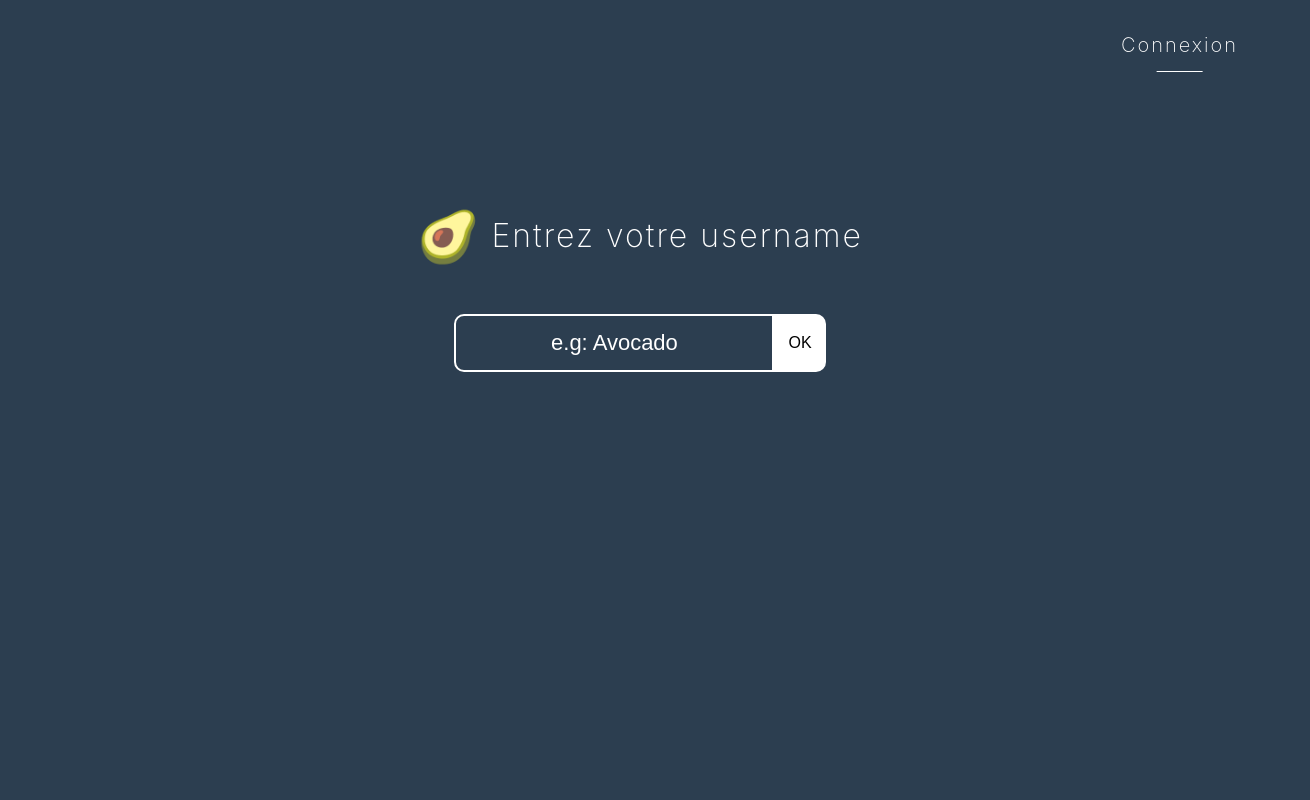
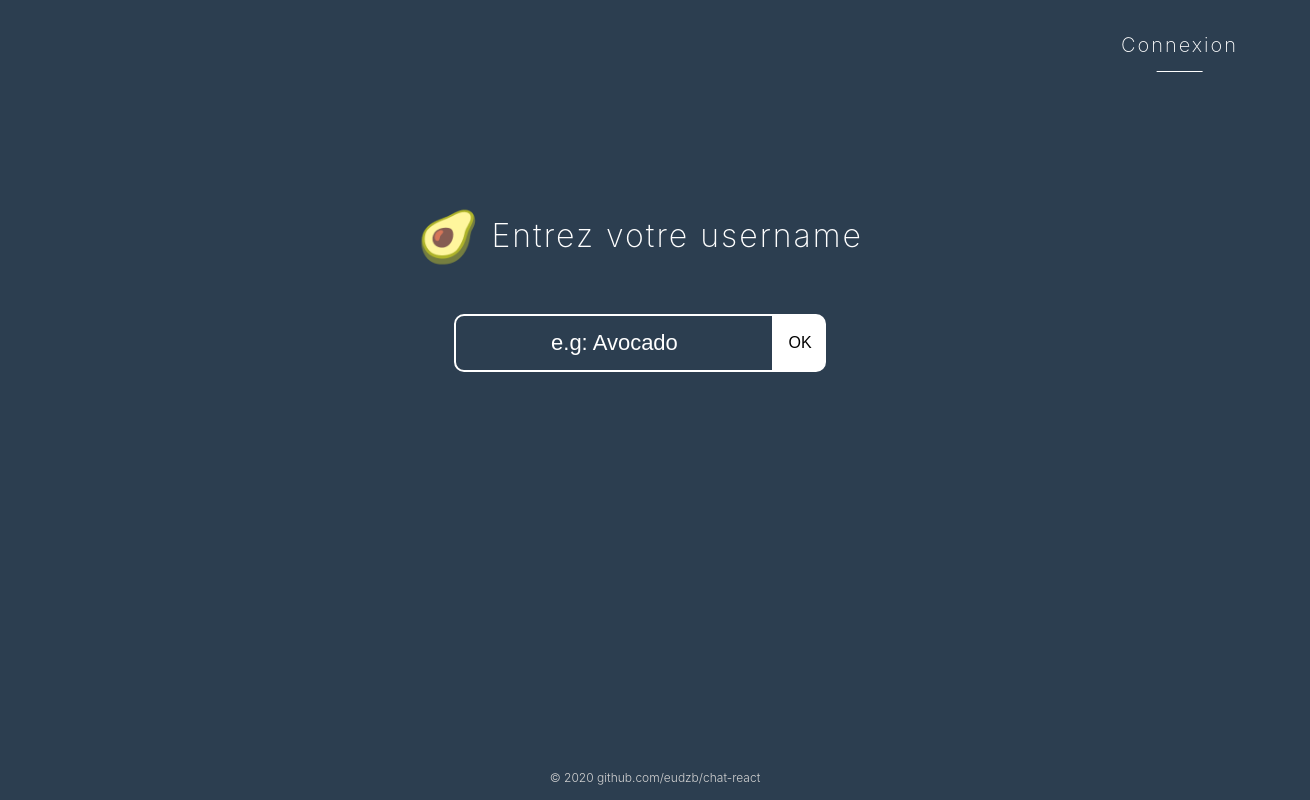
Before and after one commit to eudzb/chat-react, a React (Create React App) app: page / in a window 1280 px wide. Shown: the whole page, 1310 px wide, since content can reach past the window. Built offline with nearby package versions, Linux system fonts and the light colour scheme; no server answers.

Commit message:
add footer

```diff
--- a/src/App.js
+++ b/src/App.js
@@ -6,6 +6,7 @@ import { Provider } from 'react-redux'
 import './App.css'
 import logger from './services/middleware'
 import Routes from './router/routes'
+import styled from 'styled-components';
 
 console.log(getMovies)
 
@@ -15,12 +16,30 @@ const store = createStore(
   // window.__REDUX_DEVTOOLS_EXTENSION__ && window.__REDUX_DEVTOOLS_EXTENSION__(),
 );
 
+const Footer = styled.footer`
+  position: absolute;
+  bottom: 0;
+  font-size: 12px;
+  color: lightgrey;
+  padding: 15px;
+  font-weight: 300;
+  text-align: center;
+  width: 100%;
+  text-decoration: none;
+`
+
 const App = () => {
 
   return (
     <div className="App">
       <Provider store={store}>
         <Routes />
+        <Footer>
+          <span>© 2020 </span>
+          <a href="https://github.com/eudzb/chat-react" target="blank" style={{textDecoration: 'none', color: 'inherit'}}>
+            github.com/eudzb/chat-react
+          </a>
+        </Footer>
       </Provider>
     </div>
   );
```
